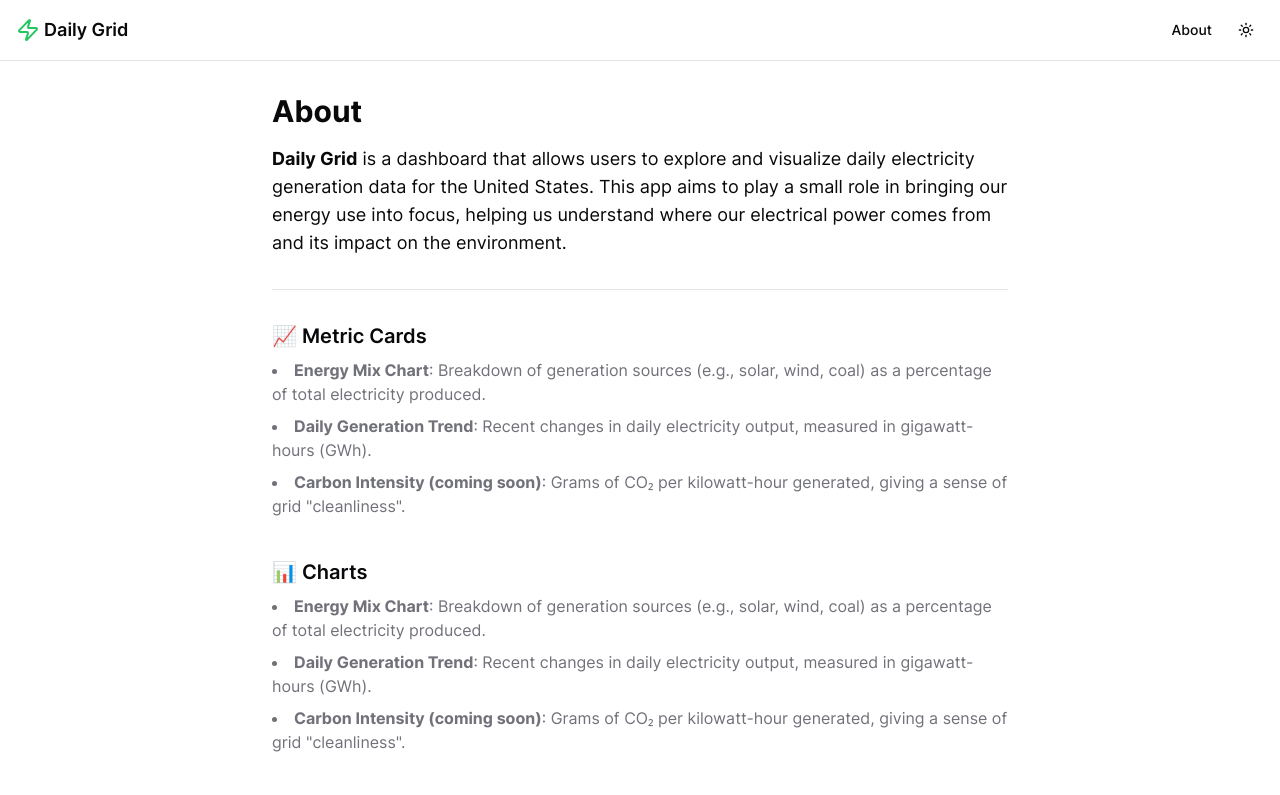
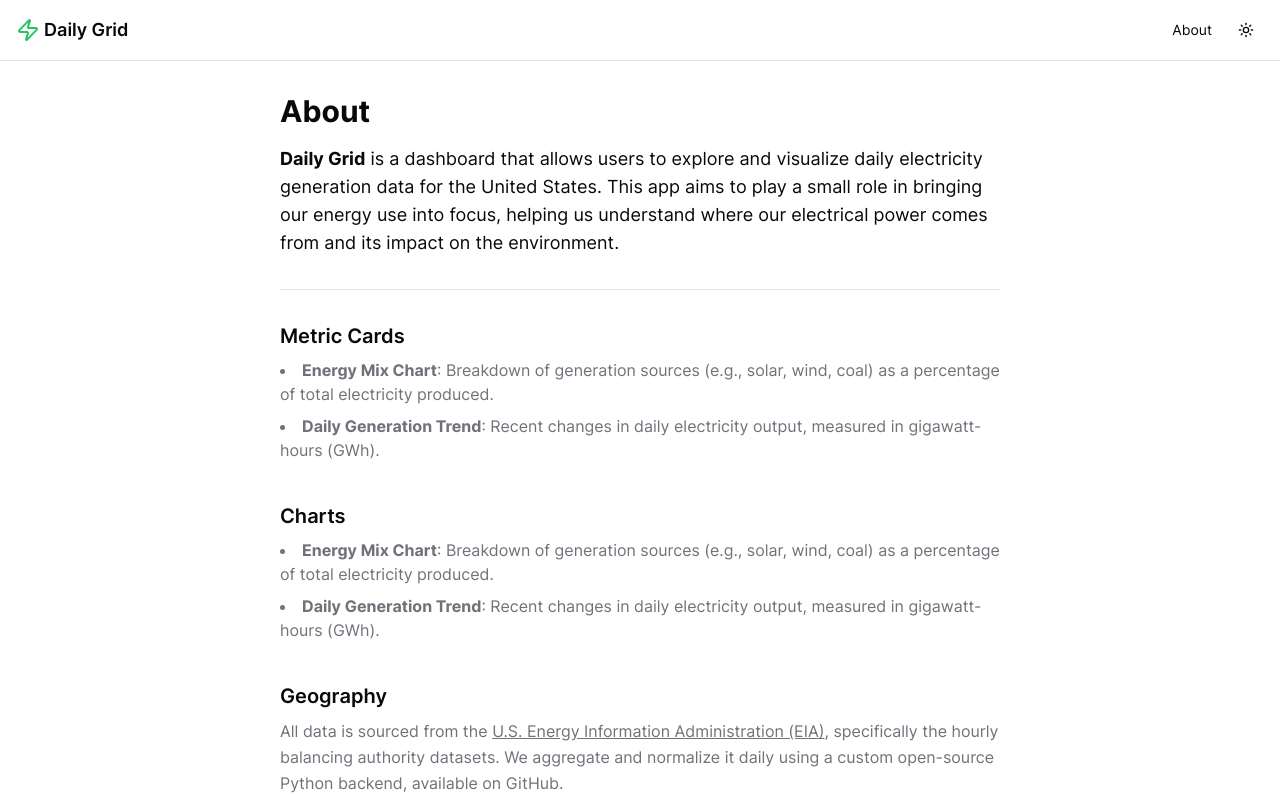
Before and after one commit to joypauls/dailygrid.dev, a Next.js app: page /about in a window 1280 px wide. Shown: the top 795 px of the page. Built offline with nearby package versions, Linux system fonts and the light colour scheme.

Commit message:
some visual improvements

```diff
--- a/src/app/about/page.tsx
+++ b/src/app/about/page.tsx
@@ -20,7 +20,7 @@ export default function AboutPage() {
       <Navbar />
       <section className="min-h-screen flex flex-col justify-between">
         <div>
-          <main className="max-w-3xl mx-auto px-4 py-4">
+          <main className="max-w-3xl mx-auto px-6 py-4">
             <h1 className="text-3xl font-bold mb-4">About</h1>
             <p className=" mb-8 text-lg">
               <strong>Daily Grid</strong> is a dashboard that allows users to
@@ -33,7 +33,7 @@ export default function AboutPage() {
             <Separator className="mb-8" />
 
             <section className="mb-10">
-              <h2 className="text-xl font-semibold mb-2">📈 Metric Cards</h2>
+              <h2 className="text-xl font-semibold mb-2">Metric Cards</h2>
               <ul className="list-disc list-inside space-y-2 text-muted-foreground">
                 <li>
                   <strong>Energy Mix Chart</strong>: Breakdown of generation
@@ -44,16 +44,11 @@ export default function AboutPage() {
                   <strong>Daily Generation Trend</strong>: Recent changes in
                   daily electricity output, measured in gigawatt-hours (GWh).
                 </li>
-                <li>
-                  <strong>Carbon Intensity (coming soon)</strong>: Grams of CO₂
-                  per kilowatt-hour generated, giving a sense of grid
-                  "cleanliness".
-                </li>
               </ul>
             </section>
 
             <section className="mb-10">
-              <h2 className="text-xl font-semibold mb-2">📊 Charts</h2>
+              <h2 className="text-xl font-semibold mb-2">Charts</h2>
               <ul className="list-disc list-inside space-y-2 text-muted-foreground">
                 <li>
                   <strong>Energy Mix Chart</strong>: Breakdown of generation
@@ -64,16 +59,11 @@ export default function AboutPage() {
                   <strong>Daily Generation Trend</strong>: Recent changes in
                   daily electricity output, measured in gigawatt-hours (GWh).
                 </li>
-                <li>
-                  <strong>Carbon Intensity (coming soon)</strong>: Grams of CO₂
-                  per kilowatt-hour generated, giving a sense of grid
-                  "cleanliness".
-                </li>
               </ul>
             </section>
 
             <section className="mb-10">
-              <h2 className="text-xl font-semibold mb-2">🛠️ Geography</h2>
+              <h2 className="text-xl font-semibold mb-2">Geography</h2>
               <p className="text-muted-foreground leading-relaxed">
                 All data is sourced from the{" "}
                 <a
@@ -91,7 +81,7 @@ export default function AboutPage() {
             </section>
 
             <section className="mb-10">
-              <h2 className="text-xl font-semibold mb-2">🛠️ Data Source</h2>
+              <h2 className="text-xl font-semibold mb-2">Data Source</h2>
               <p className="text-muted-foreground leading-relaxed">
                 All data is sourced from the{" "}
                 <a
--- a/src/app/components/Navbar.tsx
+++ b/src/app/components/Navbar.tsx
@@ -22,9 +22,9 @@ export function Navbar() {
         {/* Right: desktop nav + theme toggle */}
         <div className="flex items-center gap-4">
           <div className="hidden md:flex items-center gap-4">
-            <UnderlineLink href="/about" className="text-sm border-none">
+            <Link href="/about" className="text-sm">
               About
-            </UnderlineLink>
+            </Link>
             {/* <a
               href="https://github.com/youruser/gridpulse.dev"
               className="text-sm text-muted-foreground hover:underline"
--- a/src/app/page.tsx
+++ b/src/app/page.tsx
@@ -3,7 +3,7 @@
 import Head from "next/head";
 import * as React from "react";
 import "@/lib/env";
-import { Clock, Calendar, RefreshCw } from "lucide-react";
+import { Clock, Calendar, RefreshCw, Leaf, Atom, Fuel } from "lucide-react";
 
 import ArrowLink from "@/components/links/ArrowLink";
 import ButtonLink from "@/components/links/ButtonLink";
@@ -73,7 +73,7 @@ export default function HomePage() {
 
           {/* <div className="grid grid-cols-1 gap-4 p-4 w-full">
             <Card className="@container/card"> */}
-          <div className="flex flex-col sm:flex-row justify-start p-4 w-full max-w-5xl">
+          <div className="flex flex-col sm:flex-row justify-start py-4 px-6 w-full max-w-5xl">
             <span className="flex items-center">
               <Calendar className="w-6 h-6 pr-2" />
               <p className="text-sm font-bold pr-2">Date:</p>
@@ -89,10 +89,15 @@ export default function HomePage() {
           {/* </Card>
           </div> */}
 
-          <div className="grid grid-cols-1 md:grid-cols-3 gap-4 p-4 w-full max-w-5xl">
-            <Card className="@container/card">
+          <div className="grid grid-cols-1 md:grid-cols-3 gap-4 py-4 px-6 w-full max-w-5xl">
+            <Card className="@container/card rounded-lg">
               <CardHeader className="relative">
-                <CardDescription>Renewables</CardDescription>
+                <CardDescription className="">
+                  <div className="flex items-center justify-center gap-1">
+                    <Leaf />
+                    Renewables
+                  </div>
+                </CardDescription>
                 <CardTitle className="@[250px]/card:text-3xl text-2xl font-semibold tabular-nums">
                   {data.latest.renewables.percent}%
                 </CardTitle>
@@ -128,9 +133,14 @@ export default function HomePage() {
               </CardFooter>
             </Card>
 
-            <Card className="@container/card">
+            <Card className="@container/card rounded-lg">
               <CardHeader className="relative">
-                <CardDescription>Nuclear</CardDescription>
+                <CardDescription className="">
+                  <div className="flex items-center justify-center gap-1">
+                    <Atom />
+                    Nuclear
+                  </div>
+                </CardDescription>
                 <CardTitle className="@[250px]/card:text-3xl text-2xl font-semibold tabular-nums">
                   {data.latest.nuclear.percent}%
                 </CardTitle>
@@ -155,9 +165,14 @@ export default function HomePage() {
               </CardFooter>
             </Card>
 
-            <Card className="@container/card">
+            <Card className="@container/card rounded-lg">
               <CardHeader className="relative">
-                <CardDescription>Fossil Fuels</CardDescription>
+                <CardDescription className="">
+                  <div className="flex items-center justify-center gap-1">
+                    <Fuel />
+                    Fossil Fuels
+                  </div>
+                </CardDescription>
                 <CardTitle className="@[250px]/card:text-3xl text-2xl font-semibold tabular-nums">
                   {data.latest.fossil_fuels.percent}%
                 </CardTitle>
@@ -182,8 +197,8 @@ export default function HomePage() {
             </Card>
           </div>
 
-          <div className="grid grid-cols-1 gap-4 p-4 w-full max-w-5xl hidden md:block">
-            <Card className="@container/card">
+          <div className="grid grid-cols-1 gap-4 py-4 px-6 w-full max-w-5xl hidden md:block">
+            <Card className="@container/card rounded-lg">
               <CardHeader className="flex items-start">
                 <CardTitle className="font-semibold">Generation Mix</CardTitle>
                 <CardDescription className="">
@@ -210,8 +225,8 @@ export default function HomePage() {
             </Card>
           </div>
 
-          <div className="grid grid-cols-1 gap-4 p-4 w-full max-w-5xl hidden md:block">
-            <Card className="@container/card">
+          <div className="grid grid-cols-1 gap-4 py-4 px-6 w-full max-w-5xl hidden md:block">
+            <Card className="@container/card rounded-lg">
               <CardHeader className="flex items-start">
                 <CardTitle className="font-semibold">14-Day History</CardTitle>
                 <CardDescription className="">
```
